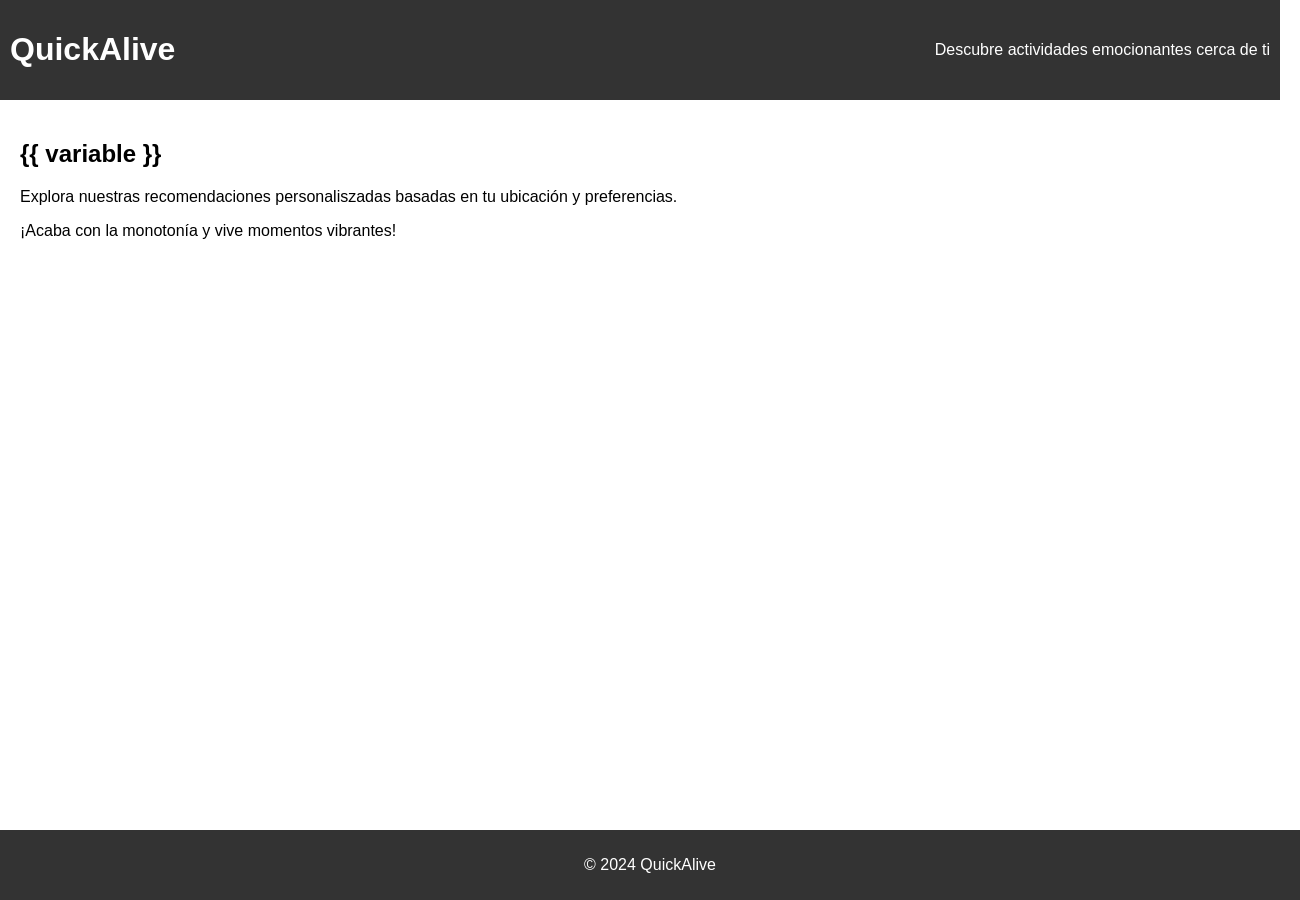
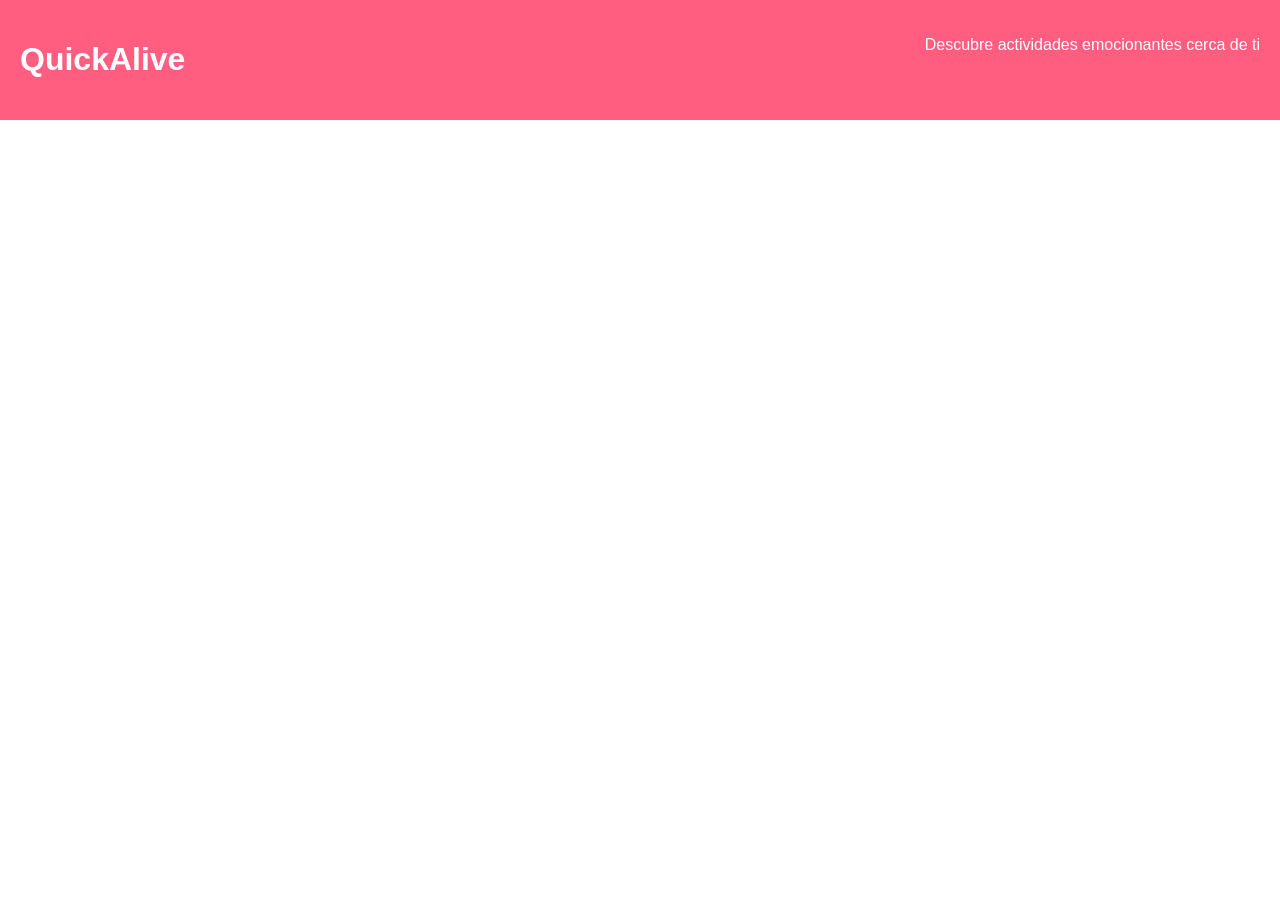

Implementación botones aceptar y rechazar para actividades geolocalizables

--- a/index.css
+++ b/index.css
@@ -1,137 +1,59 @@
-/*
-   Estilos generales para el cuerpo del documento, como eliminar el margen predeterminado
-   y definir la fuente para todo el documento.
-*/
+/* styles.css */
+
 body {
   margin: 0;
   font-family: Arial, sans-serif;
+  background-image: url("background-image.jpg"); /* Reemplazar con la URL de la imagen de fondo */
+  background-size: cover;
+  background-position: center;
+  display: flex;
+  flex-direction: column;
+  align-items: center;
+  justify-content: center;
+  height: 100vh;
+  color: white;
 }
 
-/*
-   Estilos para el encabezado, que utiliza un diseño flexible (flexbox) para alinear los
-   elementos horizontalmente. El fondo es de color oscuro (#333) con texto blanco.
-*/
 header {
-  display: flex; /* Usa un modelo de caja flexible (flexbox) */
-  justify-content: space-between; /* Distribuye los elementos de manera uniforme en el espacio disponible */
-  align-items: center; /* Centra verticalmente los elementos */
-  padding: 10px; /* Espaciado interno */
-  background-color: #333; /* Color de fondo */
-  color: white; /* Color del texto */
-}
-
-/*
-   Estilos para el logotipo o marca en el encabezado, que ocupa todo el espacio disponible
-   horizontalmente y se alinea al centro.
-*/
-.brand {
-  flex: 1; /* Ocupa todo el espacio disponible */
-  text-align: center; /* Alinea el texto al centro */
-}
-
-/*
-   Estilos para los botones de inicio de sesión y cierre de sesión, que tienen un fondo verde
-   (#4CAF50) con texto blanco, sin borde, relleno interno, etc. Se utiliza el mismo estilo para ambos.
-*/
-.loginButton,
-.logoutButton {
-  background-color: #4caf50; /* Color de fondo */
-  color: white; /* Color del texto */
-  border: none; /* Sin borde */
-  padding: 10px 15px; /* Relleno interno */
-  text-align: center; /* Alineación del texto */
-  text-decoration: none; /* Sin decoración de texto */
-  display: inline-block; /* Visualizado como un bloque */
-  font-size: 16px; /* Tamaño de fuente */
-  margin: 4px 2px; /* Margen exterior */
-  cursor: pointer; /* Cursor apuntador */
-  border-radius: 5px; /* Bordes redondeados */
-}
-
-/*
-   Estilos para el contenido principal (como secciones, artículos, etc.), que tiene un relleno
-   interno de 20px.
-*/
-main {
-  padding: 20px; /* Espaciado interno */
-}
-
-/*
-   Estilos para el pie de página, que tiene un fondo oscuro (#333) con texto blanco y se alinea al centro.
-*/
-footer {
-  padding: 10px; /* Espaciado interno */
-  background-color: #333; /* Color de fondo */
-  color: white; /* Color del texto */
-  text-align: center; /* Alineación del texto */
-}
-/*
-   Estilos generales para el cuerpo del documento, como eliminar el margen predeterminado
-   y definir la fuente para todo el documento.
-*/
-body {
-  margin: 0;
-  font-family: Arial, sans-serif;
-}
-
-/*
-   Estilos para el encabezado, que utiliza un diseño flexible (flexbox) para alinear los
-   elementos horizontalmente. El fondo es de color oscuro (#333) con texto blanco.
-*/
-header {
-  display: flex; /* Usa un modelo de caja flexible (flexbox) */
-  justify-content: space-between; /* Distribuye los elementos de manera uniforme en el espacio disponible */
-  align-items: center; /* Centra verticalmente los elementos */
-  padding: 10px; /* Espaciado interno */
-  background-color: #333; /* Color de fondo */
-  color: white; /* Color del texto */
-}
-
-/*
-   Estilos para el logotipo o marca en el encabezado, que ocupa todo el espacio disponible
-   horizontalmente y se alinea al centro.
-*/
-.brand {
-  flex: 1; /* Ocupa todo el espacio disponible */
-  text-align: center; /* Alinea el texto al centro */
-}
-
-/*
-   Estilos para los botones de inicio de sesión y cierre de sesión, que tienen un fondo verde
-   (#4CAF50) con texto blanco, sin borde, relleno interno, etc. Se utiliza el mismo estilo para ambos.
-*/
-.loginButton,
-.logoutButton {
-  background-color: #4caf50; /* Color de fondo */
-  color: white; /* Color del texto */
-  border: none; /* Sin borde */
-  padding: 10px 15px; /* Relleno interno */
-  text-align: center; /* Alineación del texto */
-  text-decoration: none; /* Sin decoración de texto */
-  display: inline-block; /* Visualizado como un bloque */
-  font-size: 16px; /* Tamaño de fuente */
-  margin: 4px 2px; /* Margen exterior */
-  cursor: pointer; /* Cursor apuntador */
-  border-radius: 5px; /* Bordes redondeados */
-}
-
-/*
-   Estilos para el contenido principal (como secciones, artículos, etc.), que tiene un relleno
-   interno de 20px.
-*/
-main {
-  padding: 20px; /* Espaciado interno */
-}
-
-/*
-   Estilos para el pie de página, que tiene un fondo oscuro (#333) con texto blanco y se alinea al centro.
-*/
-footer {
-  padding: 10px; /* Espaciado interno */
-  background-color: #333; /* Color de fondo */
-  color: white; /* Color del texto */
-  text-align: center; /* Alineación del texto */
   position: absolute;
-  bottom: 0;
+  top: 0;
   width: 100%;
+  display: flex;
+  justify-content: space-between;
+  padding: 20px;
+  background-color: #ff5e80;
+  box-sizing: border-box;
+}
+
+.logo {
+  font-size: 24px;
+  font-weight: bold;
+}
+
+.loginButton {
+  background-color: black;
+  color: white;
+  border: none;
+  padding: 10px 20px;
+  cursor: pointer;
+  border-radius: 5px;
+}
+
+.content {
+  text-align: center;
+}
+
+.content h1 {
+  font-size: 48px;
+  margin-bottom: 20px;
+}
+
+.create-account-button {
+  background-color: #ff5e80;
+  color: white;
+  border: none;
+  padding: 15px 30px;
+  font-size: 18px;
+  cursor: pointer;
+  border-radius: 5px;
 }
